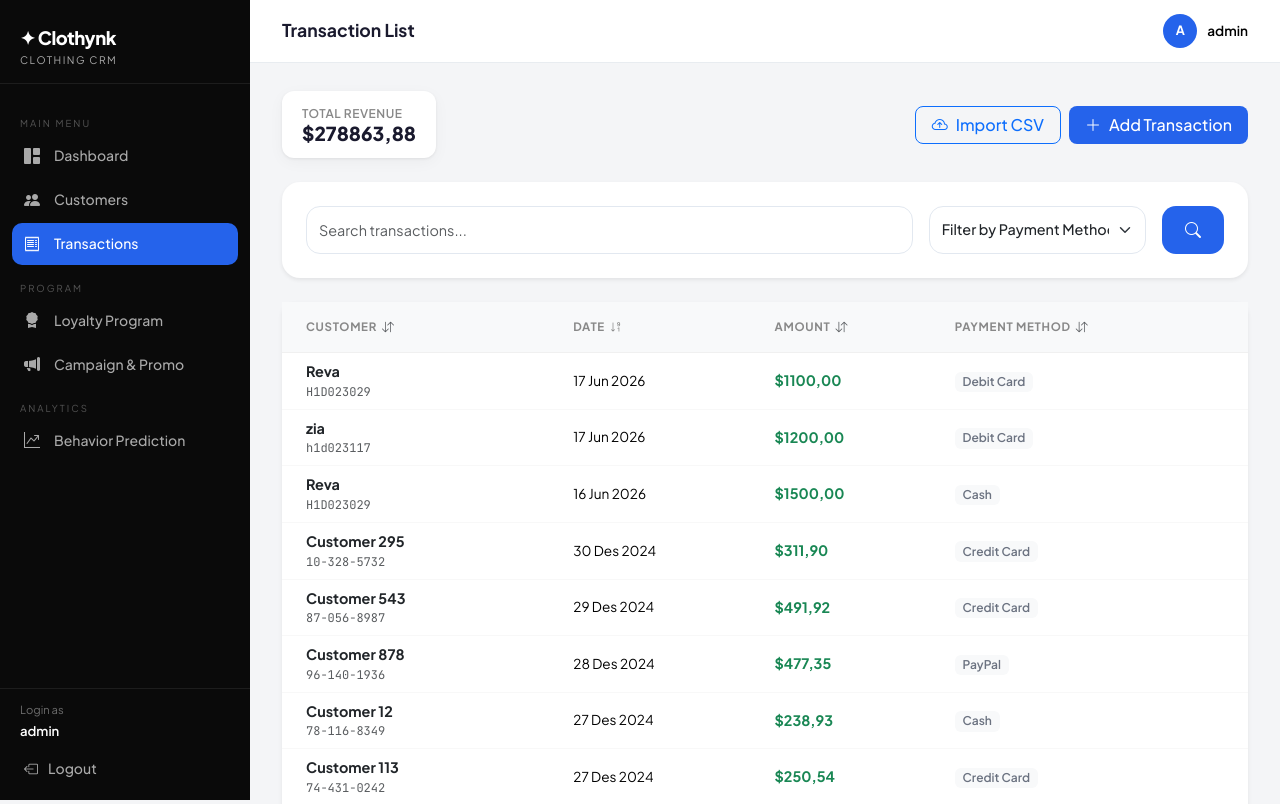
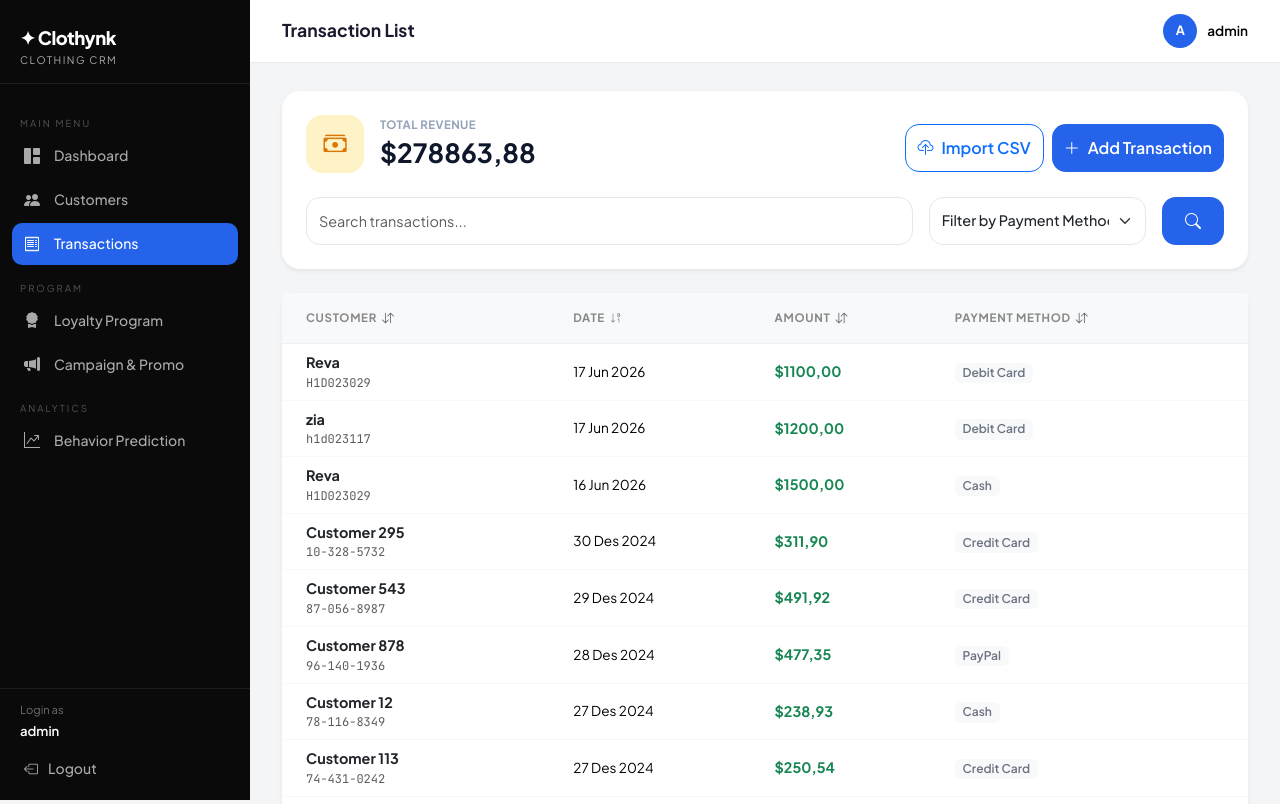
Before and after one commit to farahnda/Clothynk, a Django app: page /transaction/ in a window 1280 px wide. Shown: the top 804 px of the page. Run offline with Django 4.2, Linux system fonts and the light colour scheme; a user stored in the database is signed in; data comes from the database, SQL or seed files in the repository; both versions use the stored data as it was after the commit; some libraries are stand-ins or nearby versions.

Commit message:
fix add transaction, add card revenue, add ajax url, fix bar customer detail

```diff
--- a/core/templates/core/transaction_list.html
+++ b/core/templates/core/transaction_list.html
@@ -25,53 +25,154 @@
   }
 </style>
 
-<div class="d-flex justify-content-between align-items-center mb-4">
-  <div class="stat-card" style="border-radius:12px;padding:14px 20px">
-    <div>
-      <div class="stat-label">Total Revenue</div>
-      <div class="stat-value" style="font-size:1.2rem">${{ total|floatformat:2 }}</div>
-    </div>
-  </div>
-
-  <div class="d-flex gap-2">
-      <button type="button" class="btn btn-outline-primary px-3 d-flex align-items-center"
-              style="border-radius: 8px; font-weight: 500;"
-              data-bs-toggle="modal" data-bs-target="#importTransactionModal">
-          <i class="bi bi-cloud-arrow-up me-2"></i> Import CSV
-      </button>
-      <a href="{% url 'transaction_add' %}" class="btn btn-accent px-3 d-flex align-items-center" style="border-radius: 8px; font-weight: 500;">
-          <i class="bi bi-plus-lg me-2"></i>Add Transaction
-      </a>
-  </div>
-</div>
-
 <div class="card border-0 shadow-sm mb-4" style="border-radius:18px;">
     <div class="card-body p-4">
+
+        <!-- TOP -->
+        <div class="row align-items-center mb-4">
+
+            <!-- Revenue -->
+            <div class="col-lg-7">
+                <div class="d-flex align-items-center">
+
+                    <div class="d-flex align-items-center justify-content-center me-3"
+                         style="
+                            width:58px;
+                            height:58px;
+                            border-radius:16px;
+                            background:#FEF3C7;">
+
+                        <i class="bi bi-cash-stack"
+                           style="font-size:1.45rem;color:#D97706;"></i>
+
+                    </div>
+
+                    <div>
+                        <div style="
+                            font-size:.72rem;
+                            color:#94a3b8;
+                            font-weight:700;
+                            letter-spacing:.4px;">
+                            TOTAL REVENUE
+                        </div>
+
+                        <div class="fw-bold"
+                             style="font-size:1.65rem;color:#0f172a;">
+                            ${{ total|floatformat:2 }}
+                        </div>
+                    </div>
+
+                </div>
+            </div>
+
+            <!-- Buttons -->
+            <div class="col-lg-5">
+                <div class="row g-2 mt-3 mt-lg-0 justify-content-lg-end">
+
+                    <div class="col-6 col-lg-auto d-grid">
+                        <button type="button"
+                                class="btn btn-outline-primary d-flex align-items-center justify-content-center w-100"
+                                style="height:48px;border-radius:14px;font-weight:600;"
+                                data-bs-toggle="modal"
+                                data-bs-target="#importTransactionModal">
+
+                            <i class="bi bi-cloud-upload me-2"></i>
+                            Import CSV
+
+                        </button>
+                    </div>
+
+                    <div class="col-6 col-lg-auto d-grid">
+                        <a href="{% url 'transaction_add' %}"
+                        class="btn btn-accent d-flex align-items-center justify-content-center w-100"
+                        style="height:48px;border-radius:14px;font-weight:600;">
+
+                            <i class="bi bi-plus-lg me-2"></i>
+                            Add Transaction
+
+                        </a>
+                    </div>
+
+                </div>
+            </div>
+
+        </div>
+
+        <!-- SEARCH -->
         <form method="get">
+
             <div class="row g-3 align-items-center">
 
                 <div class="col-xl-8 col-lg-7">
-                    <input type="text" name="q" value="{{ q }}" class="form-control" placeholder="Search transactions..." style="height:48px; border-radius:14px; border:1px solid #e2e8f0; font-size:.9rem; box-shadow:none;">
+                    <input
+                        type="text"
+                        name="q"
+                        value="{{ q }}"
+                        class="form-control"
+                        placeholder="Search transactions..."
+                        style="
+                            height:48px;
+                            border-radius:14px;
+                            border:1px solid #e2e8f0;
+                            font-size:.9rem;
+                            box-shadow:none;">
                 </div>
 
-                <div class="col-xl-3 col-lg-4 col-md-6">
-                    <select name="payment_method" class="form-select" style="height:48px; border-radius:14px; border:1px solid #e2e8f0; font-size:.9rem; font-weight:500; box-shadow:none; cursor:pointer;">
+                <div class="col-xl-3 col-lg-4">
+                    <select
+                        name="payment_method"
+                        class="form-select"
+                        style="
+                            height:48px;
+                            border-radius:14px;
+                            border:1px solid #e2e8f0;
+                            font-size:.9rem;
+                            font-weight:500;
+                            box-shadow:none;
+                            cursor:pointer;">
+
                         <option value="">Filter by Payment Method</option>
-                        <option value="Credit Card" {% if payment_method == 'Credit Card' %}selected{% endif %}>Credit Card</option>
-                        <option value="Debit Card" {% if payment_method == 'Debit Card' %}selected{% endif %}>Debit Card</option>
-                        <option value="PayPal" {% if payment_method == 'PayPal' %}selected{% endif %}>PayPal</option>
-                        <option value="Cash" {% if payment_method == 'Cash' %}selected{% endif %}>Cash</option>
+
+                        <option value="Credit Card"
+                            {% if payment_method == 'Credit Card' %}selected{% endif %}>
+                            Credit Card
+                        </option>
+
+                        <option value="Debit Card"
+                            {% if payment_method == 'Debit Card' %}selected{% endif %}>
+                            Debit Card
+                        </option>
+
+                        <option value="PayPal"
+                            {% if payment_method == 'PayPal' %}selected{% endif %}>
+                            PayPal
+                        </option>
+
+                        <option value="Cash"
+                            {% if payment_method == 'Cash' %}selected{% endif %}>
+                            Cash
+                        </option>
+
                     </select>
                 </div>
 
-                <div class="col-xl-1 col-lg-1 col-md-6">
-                    <button type="submit" class="btn btn-accent w-100 d-flex align-items-center justify-content-center" style="height:48px; border-radius:14px; min-width:48px;">
+                <div class="col-xl-1 col-lg-1">
+                    <button
+                        type="submit"
+                        class="btn btn-accent w-100 d-flex align-items-center justify-content-center"
+                        style="
+                            height:48px;
+                            border-radius:14px;">
+
                         <i class="bi bi-search"></i>
+
                     </button>
                 </div>
 
             </div>
+
         </form>
+
     </div>
 </div>
 
--- a/core/urls.py
+++ b/core/urls.py
@@ -16,10 +16,13 @@ urlpatterns = [
     path('customer/<int:pk>/predict/', views.predict_single, name='predict_single'),
 
     # Transaksi
-   path('transaction/', views.transaction_list, name='transaction_list'),
+    path('transaction/', views.transaction_list, name='transaction_list'),
     path('transaction/add/', views.transaction_add, name='transaction_add'),
     path('transaction/import/', views.import_transaction_csv, name='transaction_import'),
     path('transaction/import/template/', views.download_transaction_template, name='download_transaction_template'),
+
+    # AJAX
+    path('ajax/customer-loyalty/<int:pk>/', views.get_customer_loyalty, name='customer_loyalty'),
 
     # Loyalty
     path('loyalty/', views.loyalty_list, name='loyalty_list'),
```
Also changed, not shown: core/templates/core/customer_detail.html (+108 -20 lines), db-old.sqlite3 (added).
